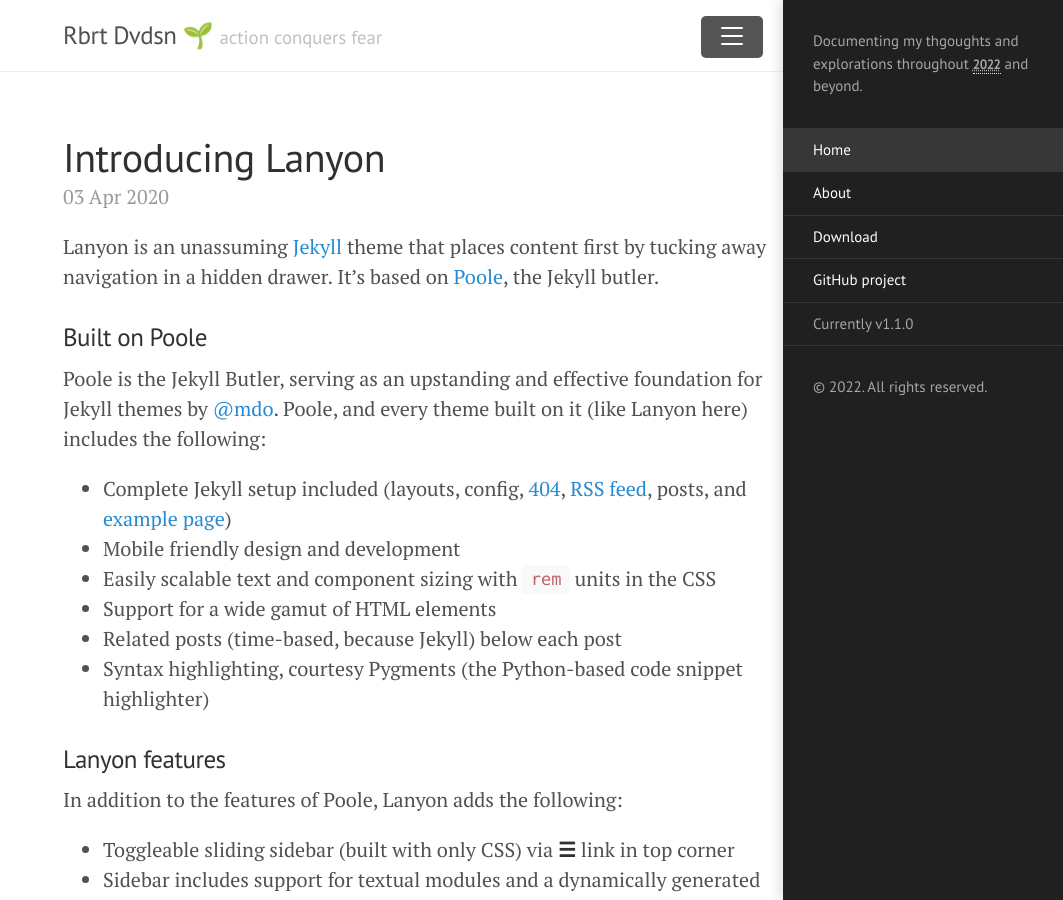
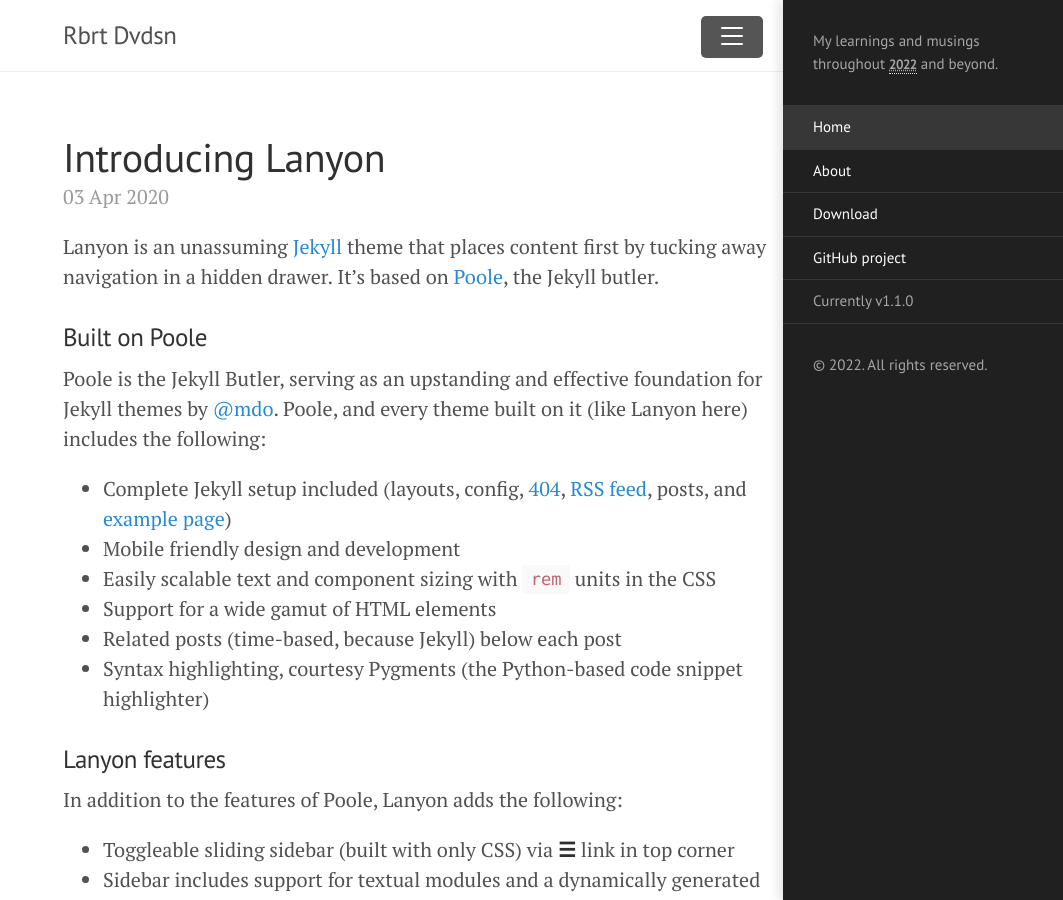
Before and after one commit to rbrtdvdsn/rbrtdvdsn.github.io, a Jekyll site: the page built from index.html, in a window 1280 px wide and 900 px high. Shown: the whole window, without its empty margins (217-1280 px from the left). Built offline with Jekyll 4.4.1, drawn with Linux system fonts in a browser that asks for light colours; the list of posts is cut into pages by our own code.

Commit message:
updated tagline and title

```diff
--- a/_config.yml
+++ b/_config.yml
@@ -1,7 +1,7 @@
 # Setup
-title:               Rbrt Dvdsn 🌱
-tagline:             'action conquers fear'
-description:         'Documenting my thgoughts and explorations throughout <abbr title="The Year of Growth" style="color:#a6a6a6;" >2022</abbr> and beyond.'
+title:               Rbrt Dvdsn
+tagline:             ''
+description:         'My learnings and musings throughout <abbr title="The Year of Growth" style="color:#a6a6a6;" >2022</abbr> and beyond.'
 url:                 http://rbrt.xyz
 baseurl:             ''
 paginate:            5
```
